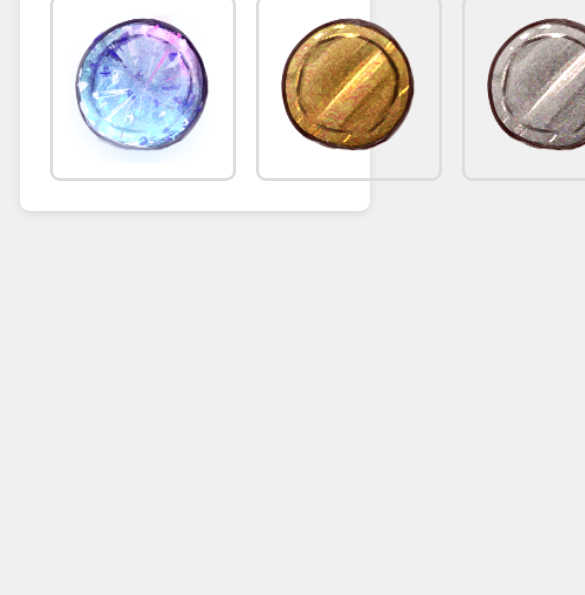
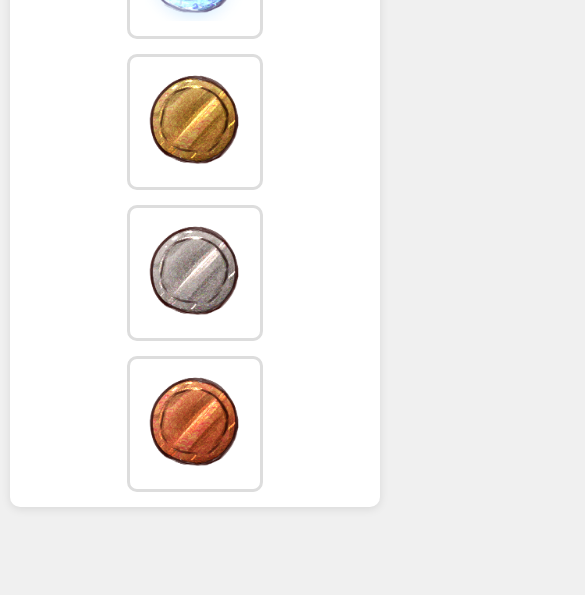
Before and after one commit to Team-Eimi/gacha-character-gen, a plain HTML site: page coin.html in a window 390 px wide. Shown: the part 249-844 px from the top of the page, 585 px wide, since content can reach past the window. Drawn offline with Linux system fonts and the light colour scheme.

Commit message:
Add responsive styles for coin selection page

```diff
--- a/coin.html
+++ b/coin.html
@@ -62,6 +62,28 @@
         }
         .back-link:hover {
             text-decoration: underline;
+        }
+        @media (max-width: 768px) {
+            body {
+                margin: 20px auto;
+                padding: 10px;
+            }
+            .container {
+                padding: 15px;
+            }
+            .coin-grid {
+                grid-template-columns: repeat(2, 1fr);
+                gap: 15px;
+            }
+            .coin-card img {
+                width: 100px;
+                height: 100px;
+            }
+        }
+        @media (max-width: 480px) {
+            .coin-grid {
+                grid-template-columns: 1fr;
+            }
         }
     </style>
 </head>
```
